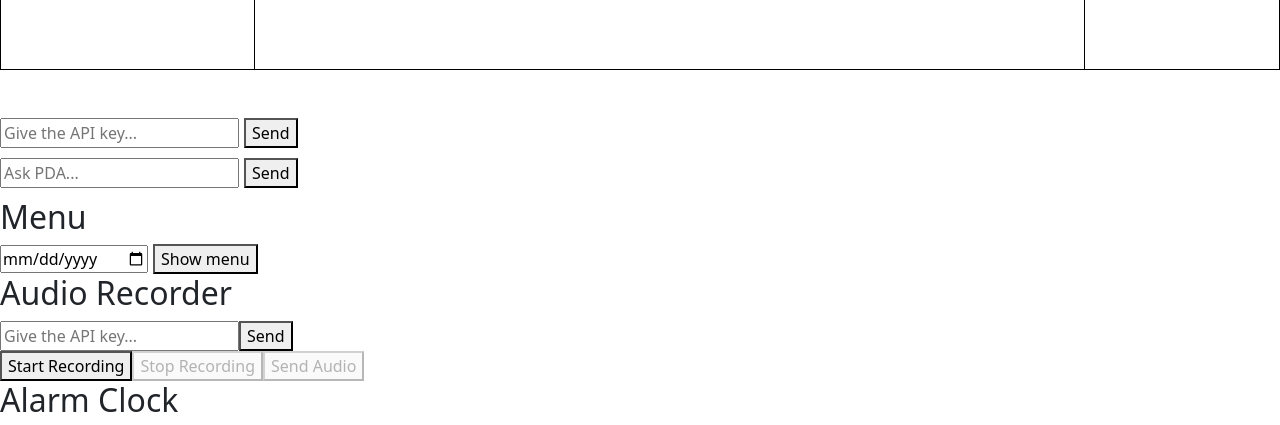
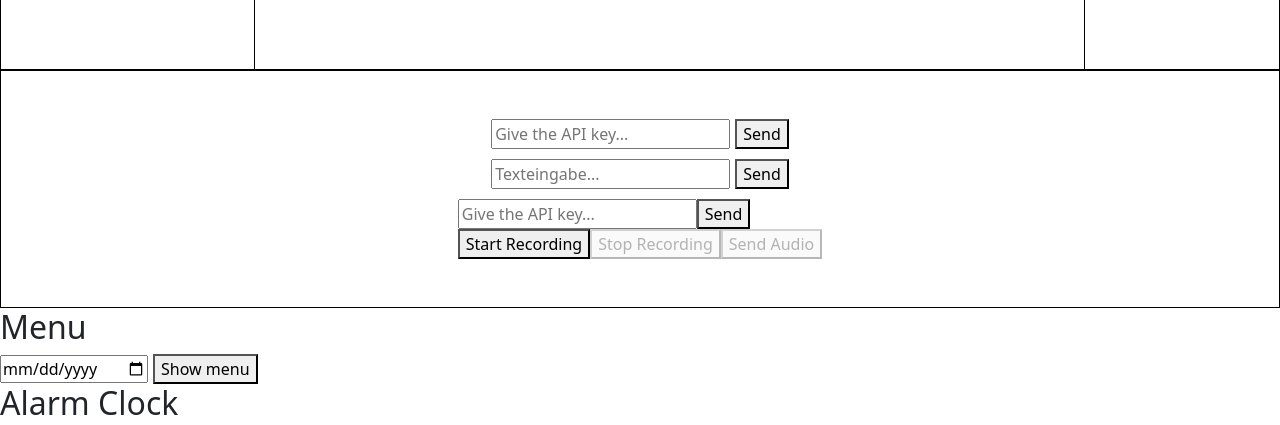
Before and after one commit to FabianSig/DHBW-ASWE-Personal-Digital-Agent, an Angular app in the folder Frontend/: page / in a window 1280 px wide. Shown: the part 130-555 px from the top of the page. Built offline with nearby package versions, Linux system fonts and the light colour scheme.

Commit message:
feat: add chat

```diff
--- a/Frontend/src/app/app.component.html
+++ b/Frontend/src/app/app.component.html
@@ -1,11 +1,6 @@
 <app-header></app-header>
 
-<app-search-bar (chatGPTResponseEmitter)="onChatGPTResponse($event)"></app-search-bar>
-
-@if (chatGPTResponse) {
-  <h2>ChatGPT Data:</h2>
-  <p>{{ chatGPTResponse.message.content }}</p>
-}
+<app-chat></app-chat>
 
 <app-menu (menuResponseEmitter)="onMenuResponse($event)"></app-menu>
 
@@ -20,12 +15,6 @@
   <p><strong>buffet:</strong> {{ menuResponse.buffet }}</p>
 }
 
-<app-audio-recorder (audioResponseEmitter)="onAudioResponse($event)"></app-audio-recorder>
-@if (audioResponse) {
-  <h2>ChatGPT Data:</h2>
-  <p>{{ audioResponse.text }}</p>
-}
-
 <app-alarm-clock></app-alarm-clock>
 
 <app-preferences></app-preferences>
--- a/Frontend/src/app/app.component.ts
+++ b/Frontend/src/app/app.component.ts
@@ -4,33 +4,24 @@ import {SearchBarComponent} from './search-bar/search-bar.component';
 import {MenuComponent} from './menu/menu.component';
 import {MenuResponse} from './interfaces/menu-response';
 import {AudioRecorderComponent} from './audio-recorder/audio-recorder.component';
-import {ChatGPTResponse} from './interfaces/chat-gptresponse';
-import {AudioResponse} from './interfaces/audio-response';
 import {AlarmClockComponent} from './alarm-clock/alarm-clock.component';
 import {PreferencesComponent} from './preferences/preferences.component';
 import {HeaderComponent} from './header/header.component';
+import {ChatComponent} from './chat/chat.component';
 
 @Component({
   selector: 'app-root',
   standalone: true,
-  imports: [RouterOutlet, SearchBarComponent, MenuComponent, AudioRecorderComponent, AlarmClockComponent, PreferencesComponent, HeaderComponent],
+  imports: [RouterOutlet, SearchBarComponent, MenuComponent, AudioRecorderComponent, AlarmClockComponent, PreferencesComponent, HeaderComponent, ChatComponent],
   templateUrl: './app.component.html',
   styleUrl: './app.component.scss'
 })
 export class AppComponent {
-  chatGPTResponse?: ChatGPTResponse;
   menuResponse?: MenuResponse;
-  audioResponse?: AudioResponse;
-
-  onChatGPTResponse(response: ChatGPTResponse): void {
-    this.chatGPTResponse = response;
-  }
 
   onMenuResponse(response: MenuResponse): void {
     this.menuResponse = response;
   }
 
-  onAudioResponse(response: AudioResponse): void {
-    this.audioResponse = response;
-  }
+
 }
--- a/Frontend/src/app/audio-recorder/audio-recorder.component.html
+++ b/Frontend/src/app/audio-recorder/audio-recorder.component.html
@@ -1,4 +1,3 @@
-<h2>Audio Recorder</h2>
 <div class="audio-recorder">
   <input class="searchbar" type="text" placeholder="Give the API key..." (input)="onSearch($event)" />
   <button (click)="handleKeySearch()">Send</button>
--- /dev/null
+++ b/Frontend/src/app/chat/chat.component.html
@@ -0,0 +1,18 @@
+<div class="d-flex flex-column align-items-center p-5 border border-black w-100">
+  <div>
+    <app-search-bar (chatGPTResponseEmitter)="onChatGPTResponse($event)"></app-search-bar>
+
+    @if (chatGPTResponse) {
+      <h2>ChatGPT Data:</h2>
+      <p>{{ chatGPTResponse.message.content }}</p>
+    }
+  </div>
+
+  <div>
+    <app-audio-recorder (audioResponseEmitter)="onAudioResponse($event)"></app-audio-recorder>
+    @if (audioResponse) {
+      <h2>ChatGPT Data:</h2>
+      <p>{{ audioResponse.text }}</p>
+    }
+  </div>
+</div>
--- /dev/null
+++ b/Frontend/src/app/chat/chat.component.ts
@@ -0,0 +1,28 @@
+import { Component } from '@angular/core';
+import {SearchBarComponent} from "../search-bar/search-bar.component";
+import {AudioRecorderComponent} from '../audio-recorder/audio-recorder.component';
+import {AudioResponse} from '../interfaces/audio-response';
+import {ChatGPTResponse} from '../interfaces/chat-gptresponse';
+
+@Component({
+  selector: 'app-chat',
+  standalone: true,
+  imports: [
+    SearchBarComponent,
+    AudioRecorderComponent
+  ],
+  templateUrl: './chat.component.html',
+  styleUrl: './chat.component.scss'
+})
+export class ChatComponent {
+  chatGPTResponse?: ChatGPTResponse;
+  audioResponse?: AudioResponse;
+
+  onChatGPTResponse(response: ChatGPTResponse): void {
+    this.chatGPTResponse = response;
+  }
+
+  onAudioResponse(response: AudioResponse): void {
+    this.audioResponse = response;
+  }
+}
--- a/Frontend/src/app/header/header.component.html
+++ b/Frontend/src/app/header/header.component.html
@@ -1,4 +1,4 @@
-<div class="d-flex justify-content-between align-items-center header mb-5">
+<div class="d-flex justify-content-between align-items-center header">
   <div class="d-flex align-items-center justify-content-center p-5 border border-black h-100">
     <p>{{ title }}</p>
   </div>
--- a/Frontend/src/app/search-bar/search-bar.component.html
+++ b/Frontend/src/app/search-bar/search-bar.component.html
@@ -4,7 +4,7 @@
     <button (click)="handleKeySearch()">Send</button>
   </div>
   <div class="searchbar-container">
-    <input class="searchbar" type="text" placeholder="Ask PDA..." (input)="onSearch($event)" />
+    <input class="searchbar" type="text" placeholder="Texteingabe..." (input)="onSearch($event)" />
     <button (click)="handleChatGPTSearch()">Send</button>
   </div>
 </div>
```
Also changed, not shown: Frontend/src/app/chat/chat.component.scss (added), 1 other file (tests, documents, lock files or other folders).
